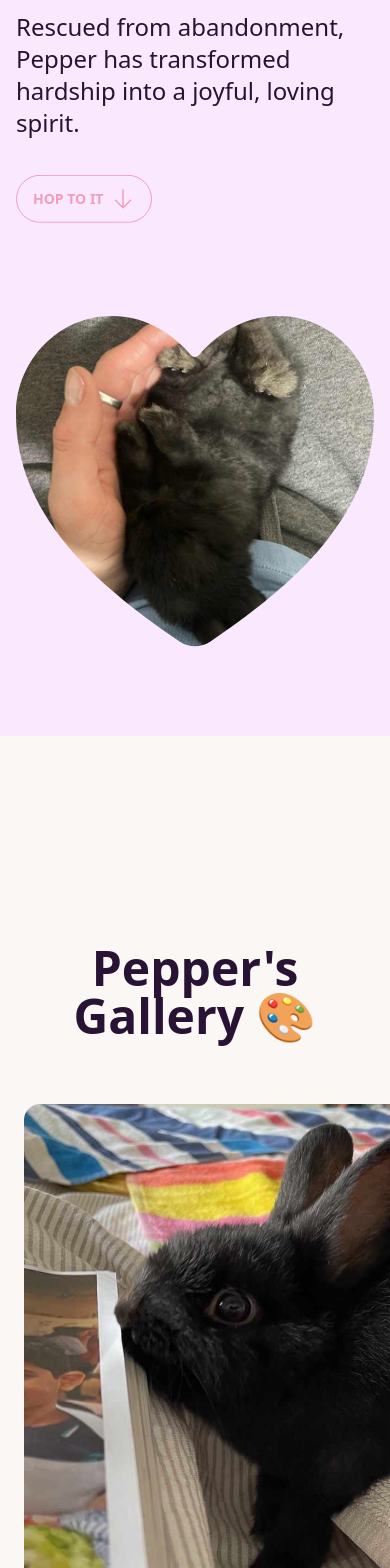
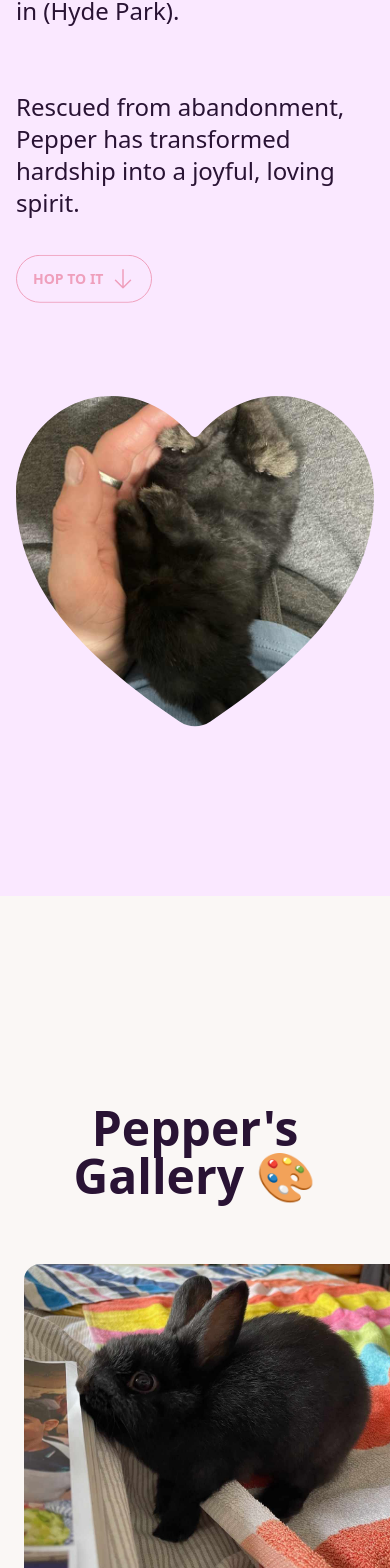
Before and after one commit to mradinoff/rabbit-adoption-pepper, a Next.js app: page / in a window 390 px wide. Shown: the part 421-1989 px from the top of the page. Built offline with nearby package versions, Linux system fonts and the light colour scheme.

Commit message:
Responsive fixes

```diff
--- a/src/pages/_app.tsx
+++ b/src/pages/_app.tsx
@@ -1,6 +1,14 @@
 import "@/styles/globals.css";
 import type { AppProps } from "next/app";
+import Head from "next/head";
 
 export default function App({ Component, pageProps }: AppProps) {
-	return <Component {...pageProps} />;
+	return (
+		<>
+			<Head>
+				<meta name="viewport" content="width=device-width, initial-scale=1.0" />
+			</Head>
+			<Component {...pageProps} />
+		</>
+	);
 }
--- a/src/pages/index.tsx
+++ b/src/pages/index.tsx
@@ -6,7 +6,7 @@ import Form from "./modules/form";
 const Index = () => {
 	return (
 		<main>
-			<div className="flex flex-col">
+			<div className="flex flex-col w-100">
 				<Hero />
 				<Carousel />
 				<Card />
--- a/src/pages/modules/card.tsx
+++ b/src/pages/modules/card.tsx
@@ -21,7 +21,7 @@ const content = [
 ];
 
 const Card = () => (
-	<section className="bg-fuchsia-100 min-h-screen flex flex-col justify-center">
+	<section className="bg-fuchsia-100 min-h-screen flex flex-col justify-center px-4">
 		<div className="container py-52 m-auto">
 			<h2 className="text-center mb-16 text-5xl font-bold">
 				What makes Pepper the perfect pet?
@@ -30,7 +30,7 @@ const Card = () => (
 				{content.map((item, i) => (
 					<div
 						key={i}
-						className="rounded-lg py-8 px-6 flex flex-col w-3/12 gap-y-6 glass border-2 border-primary text-center shadow-lg"
+						className="rounded-lg py-8 px-6 flex flex-col w-3/12 md:w-100 gap-y-6 glass border-2 border-primary text-center shadow-lg min-w-[300px]"
 					>
 						{item.svg}
 
--- a/src/pages/modules/carousel.tsx
+++ b/src/pages/modules/carousel.tsx
@@ -5,23 +5,23 @@ const images = [
 	{
 		alt: "Pepper Rabbit",
 		src: "/assets/images/play.jpg",
-		width: 700,
+		width: 400,
 	},
 	{
 		alt: "Pepper Rabbit",
 		src: "/assets/images/hand.jpg",
-		width: 400,
+		width: 250,
 	},
 
 	{
 		alt: "Pepper Rabbit",
 		src: "/assets/images/litter.jpg",
-		width: 400,
+		width: 250,
 	},
 	{
 		alt: "Pepper Rabbit",
 		src: "/assets/images/big.jpg",
-		width: 400,
+		width: 250,
 	},
 ];
 
@@ -31,15 +31,16 @@ const Carousel = () => (
 		className="flex flex-col justify-center text-center px-6 py-52 gap-y-16 min-h-screen"
 	>
 		<h2 className="text-5xl font-bold">{"Pepper's Gallery 🎨"}</h2>
-		<div className="mx-auto max-w-5xl">
+		<div className="mx-auto max-w-100">
 			<div className="carousel carousel-center rounded-box w-100">
 				{images.map((image, i) => (
 					<div className="carousel-item mr-5 relative shadow-lg" key={i}>
 						<Image
 							src={image.src}
 							alt={image.alt}
-							height={500}
+							height={300}
 							width={image.width}
+							className="max-w-100"
 						/>
 					</div>
 				))}
--- a/src/pages/modules/form.tsx
+++ b/src/pages/modules/form.tsx
@@ -60,11 +60,15 @@ const Form = () => {
 	const title = "Check out this cute rabbit up for adoption!";
 
 	return (
-		<section className="mx-auto px-6 py-52 flex flex-col gap-y-12 min-h-screen">
+		<section className="px-6 py-52 min-h-screen">
+			<div className="mx-auto flex flex-col gap-y-12 max-w-2xl">
 				<h2 className="text-center text-5xl font-bold">
 					Ready to add some Pepper to your life?
 				</h2>
-			<form className="flex flex-col gap-y-6" onSubmit={handleSubmit(onSubmit)}>
+				<form
+					className="flex flex-col gap-y-6"
+					onSubmit={handleSubmit(onSubmit)}
+				>
 					<div className="flex flex-col gap-y-2">
 						<label htmlFor="name">Name:</label>
 						<Controller
@@ -96,7 +100,9 @@ const Form = () => {
 								/>
 							)}
 						/>
-					{errors.email && <p className="text-error">{errors.email.message}</p>}
+						{errors.email && (
+							<p className="text-error">{errors.email.message}</p>
+						)}
 					</div>
 					<div className="flex flex-col gap-y-2">
 						<label htmlFor="phone">Phone:</label>
@@ -112,7 +118,9 @@ const Form = () => {
 								/>
 							)}
 						/>
-					{errors.phone && <p className="text-error">{errors.phone.message}</p>}
+						{errors.phone && (
+							<p className="text-error">{errors.phone.message}</p>
+						)}
 					</div>
 					<div className="flex flex-col gap-y-2">
 						<label htmlFor="message">Message:</label>
@@ -159,6 +167,7 @@ const Form = () => {
 						</LinkedinShareButton>
 					</div>
 				</div>
+			</div>
 		</section>
 	);
 };
--- a/src/pages/modules/hero.tsx
+++ b/src/pages/modules/hero.tsx
@@ -4,8 +4,8 @@ import ArrowDown from "@/assets/icons/arrow-down.svg";
 import { differenceInWeeks, startOfToday } from "date-fns";
 
 const Hero = () => (
-	<div className="hero min-h-screen bg-fuchsia-100 p-x-6">
-		<div className="hero-content flex-col lg:flex-row gap-x-10">
+	<div className="hero min-h-screen bg-fuchsia-100 py-20 p-x-6">
+		<div className="hero-content flex-col lg:flex-row gap-x-10 max-w-5xl">
 			<div className="flex flex-col gap-y-4">
 				<h1 className="text-5xl font-bold">
 					<span className="text-secondary">Pepper:</span> Your New Best Friend!
@@ -34,7 +34,7 @@ const Hero = () => (
 				alt="Pepper at 4 weeks in Hyde park"
 				width={500}
 				height={500}
-				className="mask mask-heart"
+				className="mask mask-heart max-w-100"
 			/>
 		</div>
 	</div>
```
Lines whose indentation alone changed are shown as unchanged.
